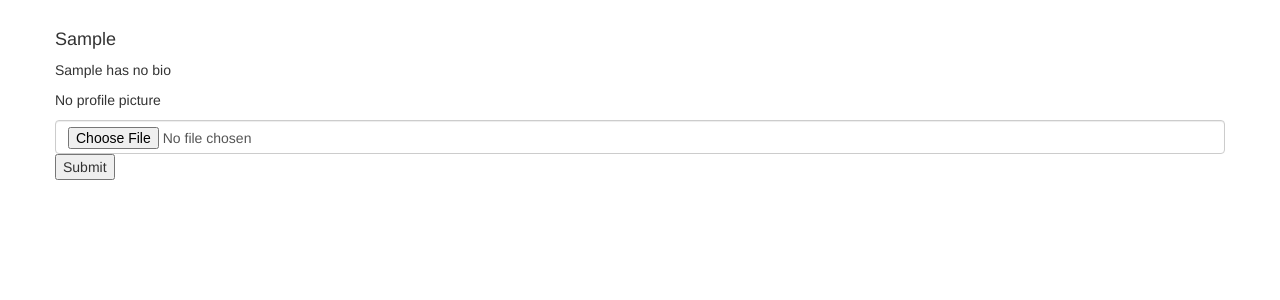
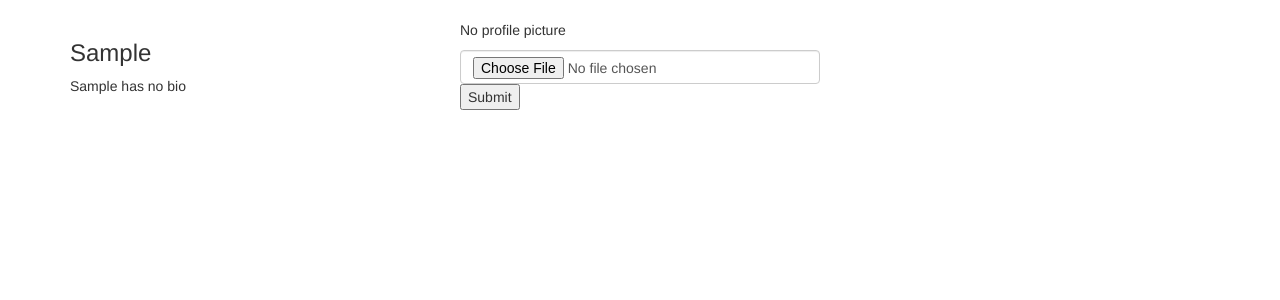
Before and after one commit to collinsbett29/pitches, a Flask app: a page that uses app/templates/profile/profile.html in a window 1280 px wide. Shown: the part 102-402 px from the top of the page. Run offline with Flask 2, Linux system fonts and the light colour scheme; the visitor is signed in with stand-in values (Sample User, id 1); data comes from the database, SQL or seed files in the repository; some libraries are stand-ins or nearby versions.

Commit message:
Allow user update his/her profile

```diff
--- a/app/templates/profile/profile.html
+++ b/app/templates/profile/profile.html
@@ -3,26 +3,33 @@
 {% block content %}
 <div class="container">
 <div class="row">
-        <!-- displaying username -->
-        <div class="col-4">
-            <h4> {{ user.username| capitalize }}</h4>
-        </div>
-        <!-- Displaying user bio -->
+<!-- displaying  Username-->
+  <div class="col-md-4">
+    <h3> {{user.username| capitalize}} </h3>
+
+    <!--Displaying user bio-->
     {% if user.bio %}
       <p> {{user.bio}}</p>
-        {% else %}
+    {%else%}
       <p> {{user.username| capitalize}} has no bio </p>
     {% endif %}
-        <!-- Displaying user bio -->
-        <div class="col-4">
+  </div>
+
+  <!--Display profile photo-->
+  <div class="col-md-4">
     {% if user.profile_pic_path %}
+
     <img src="{{url_for('static',filename=user.profile_pic_path)}}" alt="" class="img-thumbnail">
+
     {%else%}
     <p>No profile picture</p>
+
     {% endif %}
+
         {% if user == current_user %}
-        <form action="{{url_for('main.update_pic',uname=user.username)}}"method="post" enctype="multipart/form-data">
-            <input type="file" name="photo" class="form-control" required>
+    <form  action="{{url_for('main.update_pic',uname=user.username)}}" method="post" enctype = "multipart/form-data">
+
+      <input type="file"  name="photo" class="form-control" required>
       <input type="submit">
     </form>
       {% endif %}
```
Lines whose indentation alone changed are shown as unchanged.
